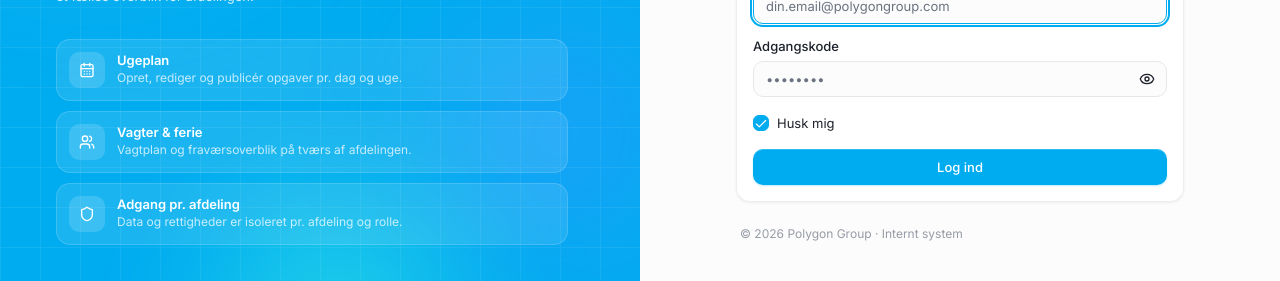
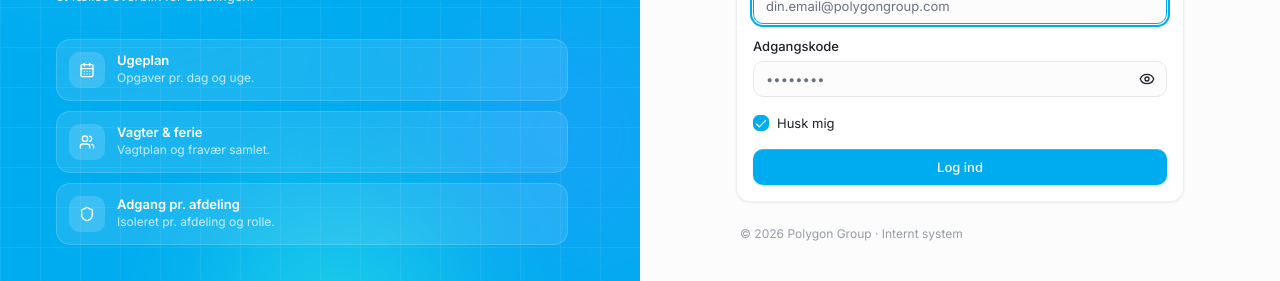
Before and after one commit to kschmidtjohansen/pdk12-ugeplan, a React (Vite) app: page /login in a window 1280 px wide. Shown: the part 353-634 px from the top of the page. Built offline with nearby package versions, Linux system fonts and the light colour scheme; no server answers; the database is empty; a web font is replaced by a local one.

Commit message:
Changes
Co-authored-by: kschmidtjohansen <60236163+kschmidtjohansen@users.noreply.github.com>

```diff
--- a/src/pages/LoginPage.tsx
+++ b/src/pages/LoginPage.tsx
@@ -38,23 +38,17 @@ const LoginPage = () => {
     {
       icon: CalendarDays,
       title: isDanish ? 'Ugeplan' : 'Weekly planner',
-      desc: isDanish
-        ? 'Opret, rediger og publicér opgaver pr. dag og uge.'
-        : 'Create, edit and publish tasks per day and week.',
+      desc: isDanish ? 'Opgaver pr. dag og uge.' : 'Tasks per day and week.',
     },
     {
       icon: Users,
       title: isDanish ? 'Vagter & ferie' : 'Duty & vacation',
-      desc: isDanish
-        ? 'Vagtplan og fraværsoverblik på tværs af afdelingen.'
-        : 'Duty roster and absence overview across the department.',
+      desc: isDanish ? 'Vagtplan og fravær samlet.' : 'Duty and absence in one view.',
     },
     {
       icon: Shield,
       title: isDanish ? 'Adgang pr. afdeling' : 'Access per department',
-      desc: isDanish
-        ? 'Data og rettigheder er isoleret pr. afdeling og rolle.'
-        : 'Data and permissions are isolated per department and role.',
+      desc: isDanish ? 'Isoleret pr. afdeling og rolle.' : 'Isolated per department and role.',
     },
   ];
 
```
